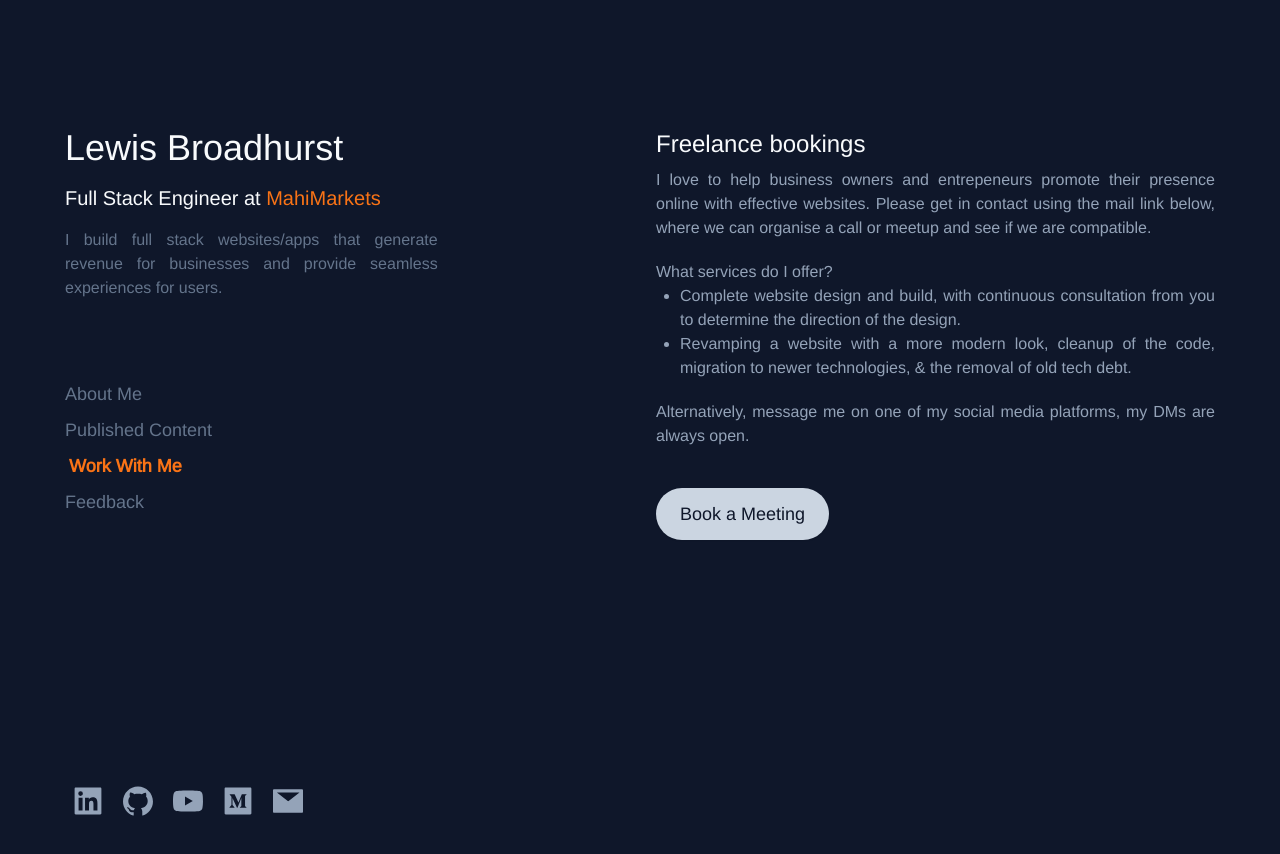
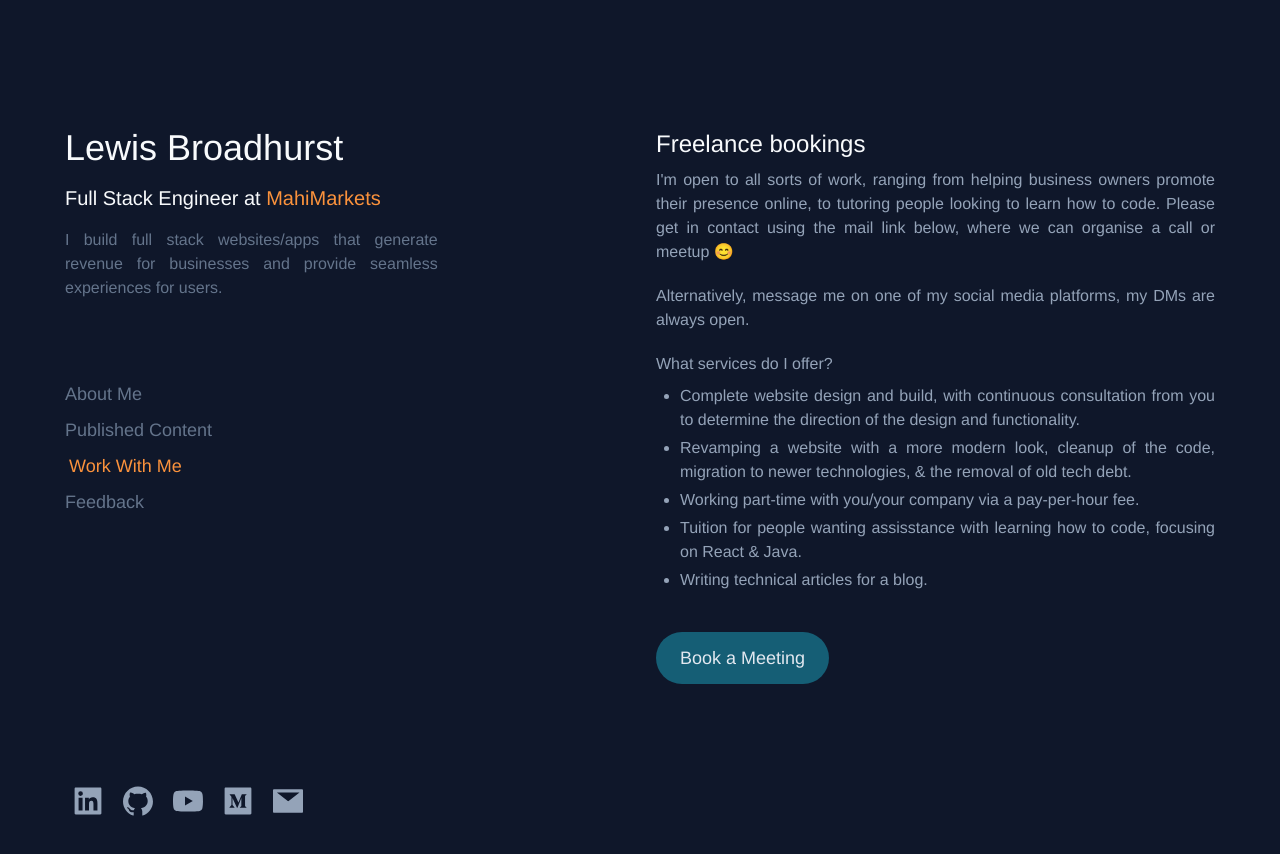
Before and after one commit to LMBroadhurst/CRYPTO_SUPERAPP, a Next.js app: page / in a window 1280 px wide. Both pictures are taken after a click on the item "Work With Me". Shown: the top 854 px of the page. Built offline with nearby package versions, Linux system fonts and the light colour scheme.

Commit message:
More additions

```diff
--- a/components/home/AboutMe.tsx
+++ b/components/home/AboutMe.tsx
@@ -15,7 +15,7 @@ const AboutMe = () => {
 
               <p>Since then, I have proudly been <span className='text-slate-200'>employed as a Full Stack Engineer</span> for a large UK retail bank, and currently work for an innovative FX focused fintech company.</p>
 
-              <p><span className='text-slate-200'>Outside of work</span>, I spend my time trying out new languages and programming paradigms, blogging about Web3, lifting weights in a gym that needs far better AC, and roaming around <span className='text-slate-200'>London, UK</span>.</p>
+              <p><span className='text-slate-200'>Outside of work</span>, I spend my time trying out new languages and programming paradigms, blogging about Web3, participating in Hackathons, attending React/JS events, lifting weights in a gym that needs far better AC, and roaming around <span className='text-slate-200'>London, UK</span>.</p>
             </section>
 
             {/* TODO: Build some components for displaying tech related experience */}
--- a/components/home/Experience/BNTA.tsx
+++ b/components/home/Experience/BNTA.tsx
@@ -20,10 +20,9 @@ const BNTA = () => {
 
         <span className='text-slate-400'>Responsibilities included:</span>
         <ul className='list-disc list-outside px-6 flex flex-col gap-2 text-slate-400'>
-            <li>Building type safe UI components with <span className='text-emerald-400'>Typescript and React</span>. Handling state with <span className='text-emerald-400'>Redux</span> and serialising data via <span className='text-emerald-400'>Protobuf</span>.</li>
-            <li>Writing robust server side code in <span className='text-emerald-400'>Java 11</span>, such as FIX adapters and API's. Tested with <span className='text-emerald-400'>JUnit</span>.</li>
-            <li>Deploying and configuring apps hosted on Linux <span className='text-emerald-400'>AWS servers</span> with <span className='text-emerald-400'>Jenkins and Capistrano</span>, paired with typical AWS admin.</li>
-            <li><span className='text-emerald-400'>Rotational support duty</span>, attending to client requests and issues, in addition to being an emergency contact out of hours.</li>
+          <li>Learned an XML/Java superset language (FTL) from documentation and code examples to build a <span className='text-emerald-400'>csv transformation interface</span> that outputs relevant data in an .mdml format on UNIX.</li>
+          <li><span className='text-emerald-400'>Improved the transparency of market data</span> by coding an FTP system that directly converts market data received from Bloomberg & Refinitiv into the Murex system.</li>
+          <li>Participated in several side of desk tasks, including joining and <span className='text-emerald-400'>contributing the the L&D committee</span> and being the <span className='text-emerald-400'>LBG London client representative</span> for BNTA</li>
         </ul>
 
         <section className='flex flex-col gap-4 py-2'>
--- a/components/home/Header.tsx
+++ b/components/home/Header.tsx
@@ -9,7 +9,7 @@ const Header = () => {
             <a
                 href='https://mahimarkets.com/'
                 target='_blank'
-                className='text-orange-500 transition-colors duration-500 hover:cursor-pointer hover:text-orange-300'
+                className='text-orange-400 transition-colors duration-500 hover:cursor-pointer hover:text-orange-300'
             > MahiMarkets</a>
         </h2>
 
--- a/components/home/IntroductionView.tsx
+++ b/components/home/IntroductionView.tsx
@@ -9,7 +9,7 @@ import Feedback from './Feedback';
 
 const HomeView: React.FC = () => {
 
-    const [activeTabKey, setActiveTabKey] = useState<string>("AboutMe.tsx");
+    const [activeTabKey, setActiveTabKey] = useState<string>("AboutMe");
 
     const handleTabChange = (e: any) => {
         console.log(e.target.id);
@@ -53,13 +53,13 @@ const HomeView: React.FC = () => {
 
             <section className='hidden lg:flex lg:w-1/2'>
                 {
-                    activeTabKey === "AboutMe.tsx" && <AboutMe />
+                    activeTabKey === "AboutMe" && <AboutMe />
                     ||
-                    activeTabKey === "PublishedContent.tsx" && <PublishedContent />
+                    activeTabKey === "PublishedContent" && <PublishedContent />
                     ||
-                    activeTabKey === "WorkWithMe.tsx" && <WorkWithMe />
+                    activeTabKey === "WorkWithMe" && <WorkWithMe />
                     ||
-                    activeTabKey === "Feedback.tsx" && <Feedback />
+                    activeTabKey === "Feedback" && <Feedback />
                 }
             </section>
         </section>
--- a/components/home/Navigation.tsx
+++ b/components/home/Navigation.tsx
@@ -7,10 +7,10 @@ type OwnProps = {
 };
 
 const navTabs: NavigationTab[] = [
-  {text: 'About Me', key: 'AboutMe.tsx'},
-  {text: 'Published Content', key: 'PublishedContent.tsx'},
-  {text: 'Work With Me', key: 'WorkWithMe.tsx'},
-  {text: 'Feedback', key: 'Feedback.tsx'}
+  {text: 'About Me', key: 'AboutMe'},
+  {text: 'Published Content', key: 'PublishedContent'},
+  {text: 'Work With Me', key: 'WorkWithMe'},
+  {text: 'Feedback', key: 'Feedback'}
 ];
 
 const Navigation: FC<OwnProps> = ({
@@ -26,14 +26,13 @@ const Navigation: FC<OwnProps> = ({
               <li
                 className={`
                    duration-200 transition-all hover:text-orange-600 hover:cursor-pointer hover:translate-x-0.5
-                  ${ activeTabKey === navTab.key && 'text-orange-500 translate-x-1 font-bold'}
-                  ${ navTab.key === 'Feedback.tsx' && 'hover:cursor-not-allowed'}
+                  ${ activeTabKey === navTab.key && 'text-orange-400 translate-x-1'}
                 `}
                 id={navTab.key}
                 key={navTab.key}
                 onClick={handleTabChange}
               >
-                {navTab.text}
+                  {navTab.text}
               </li>
             )
           }
--- a/components/home/WorkWithMe.tsx
+++ b/components/home/WorkWithMe.tsx
@@ -2,28 +2,33 @@ import React from 'react'
 
 const WorkWithMe = () => {
   return (
-    <section className='flex p-10 lg:p-0 lg:w-full'>
+    <section
+      className='flex p-10 lg:p-0 lg:w-full'
+    >
         <section className='flex flex-col gap-2'>
             <h2 className='text-2xl self-start'>Freelance bookings</h2>
 
             <section className='flex flex-col gap-5 text-justify'>
-              <p className='text-slate-400'>I love to help business owners and entrepeneurs promote their presence online with effective websites. Please get in contact using the mail link below, where we can organise a call or meetup and see if we are compatible.</p>
+              <p className='text-slate-400'>I'm open to all sorts of work, ranging from helping business owners promote their presence online, to tutoring people looking to learn how to code. Please get in contact using the mail link below, where we can organise a call or meetup 😊</p>
 
-              <section className='text-slate-400'>
+              <p className='text-slate-400'>Alternatively, message me on one of my social media platforms, my DMs are always open.</p>
+
+              <section className='text-slate-400 flex flex-col gap-2'>
                 <p>What services do I offer?</p>
-                <ul className='list-outside list-disc pl-6'>
-                  <li>Complete website design and build, with continuous consultation from you to determine the direction of the design.</li>
+                <ul className='list-outside list-disc pl-6 flex flex-col gap-1'>
+                  <li>Complete website design and build, with continuous consultation from you to determine the direction of the design and functionality.</li>
                   <li>Revamping a website with a more modern look, cleanup of the code, migration to newer technologies, & the removal of old tech debt.</li>
+                  <li>Working part-time with you/your company via a pay-per-hour fee.</li>
+                  <li>Tuition for people wanting assisstance with learning how to code, focusing on React & Java.</li>
+                  <li>Writing technical articles for a blog.</li>
                 </ul>
               </section>
 
-              <p className='text-slate-400'>Alternatively, message me on one of my social media platforms, my DMs are always open.</p>
 
               <a
                 className='
-                  px-6 py-3 rounded-full self-start mt-5 text-lg text-slate-900
-                  bg-slate-300 shadow-sm
-                  hover:shadow-inner
+                  px-6 py-3 rounded-full self-start mt-5 text-lg text-slate-200 bg-cyan-800
+                  hover:shadow-inner hover:bg-cyan-900
                   '
                   href='mailto:lewis1broadhurst@gmail.com'
               >
```
